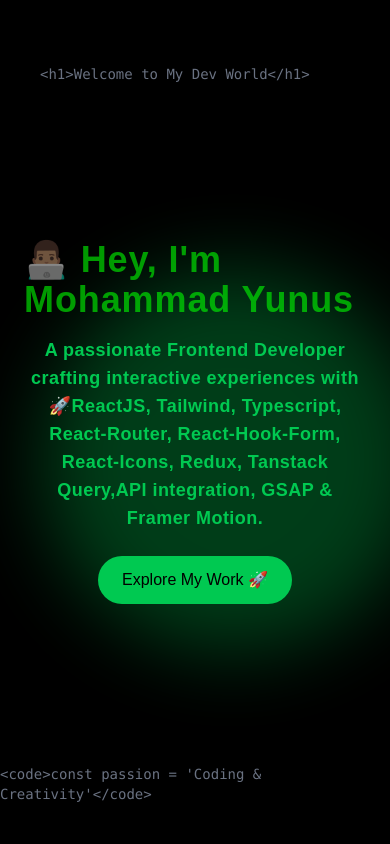
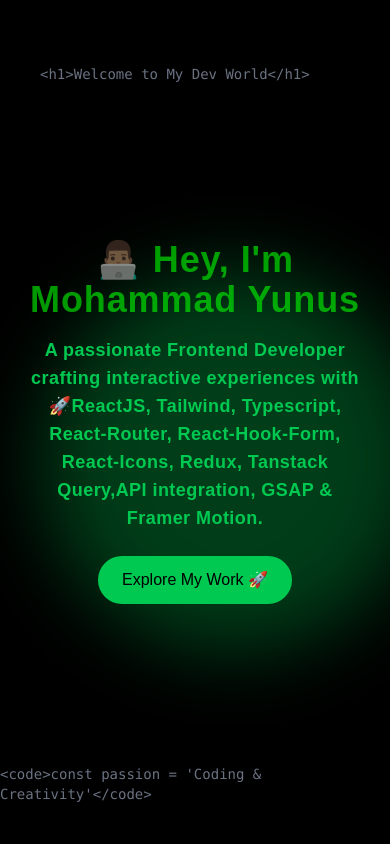
Before and after one commit to yunus9175/myPortfolio, a React (Vite) app: page / in a window 390 px wide. Shown: the top 844 px of the page. Built offline with nearby package versions, Linux system fonts and the light colour scheme.

Commit message:
UI fixes

```diff
--- a/src/sections/Home.tsx
+++ b/src/sections/Home.tsx
@@ -51,7 +51,7 @@
         {"<h1>Welcome to My Dev World</h1>"}
       </motion.div>
       <motion.div
-        className="absolute bottom-10 right-10 text-gray-500 font-mono text-sm opacity-50"
+        className="absolute bottom-10 right-0 md:right-10 text-gray-500 font-mono text-sm opacity-50"
         initial={{ y: 20, opacity: 0 }}
         animate={{ y: 0, opacity: 1 }}
         transition={{ duration: 0.5, delay: 1 }}
@@ -59,7 +59,7 @@
         {"<code>const passion = 'Coding & Creativity'</code>"}
       </motion.div>
       <motion.h1
-        className="text-4xl md:text-6xl font-extrabold tracking-wide relative z-10 cursor-pointer"
+        className="text-4xl md:text-6xl font-extrabold tracking-wide relative z-10 cursor-pointer text-center"
         ref={titleRef}
         whileHover={{
           scale: 1.1,
--- a/src/sections/TechShowcase.tsx
+++ b/src/sections/TechShowcase.tsx
@@ -14,7 +14,7 @@
       >
         🔐 The Developer's Vault
       </motion.h1>
-      <div className="space-y-10 w-full max-w-4xl">
+      <div className="space-y-10 w-full max-w-4xl p-2 md:p-0">
         {projects.map((project) => (
           <motion.div
             key={project.id}
```
